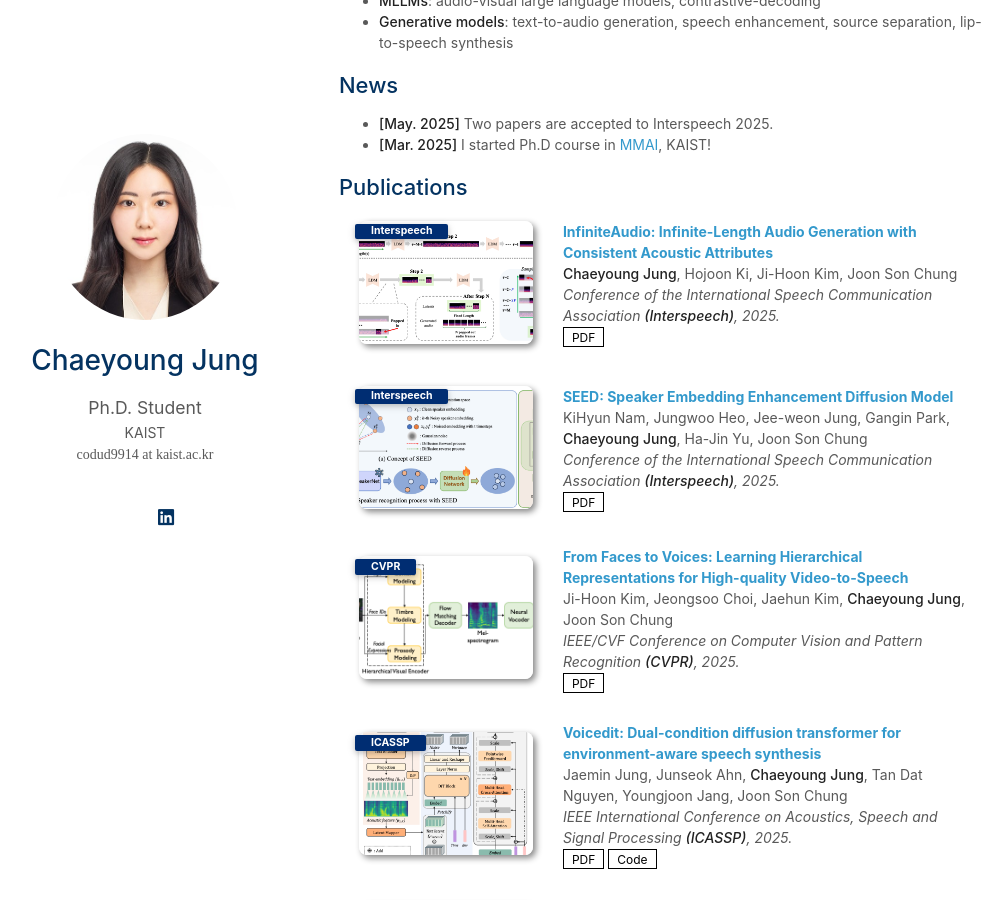
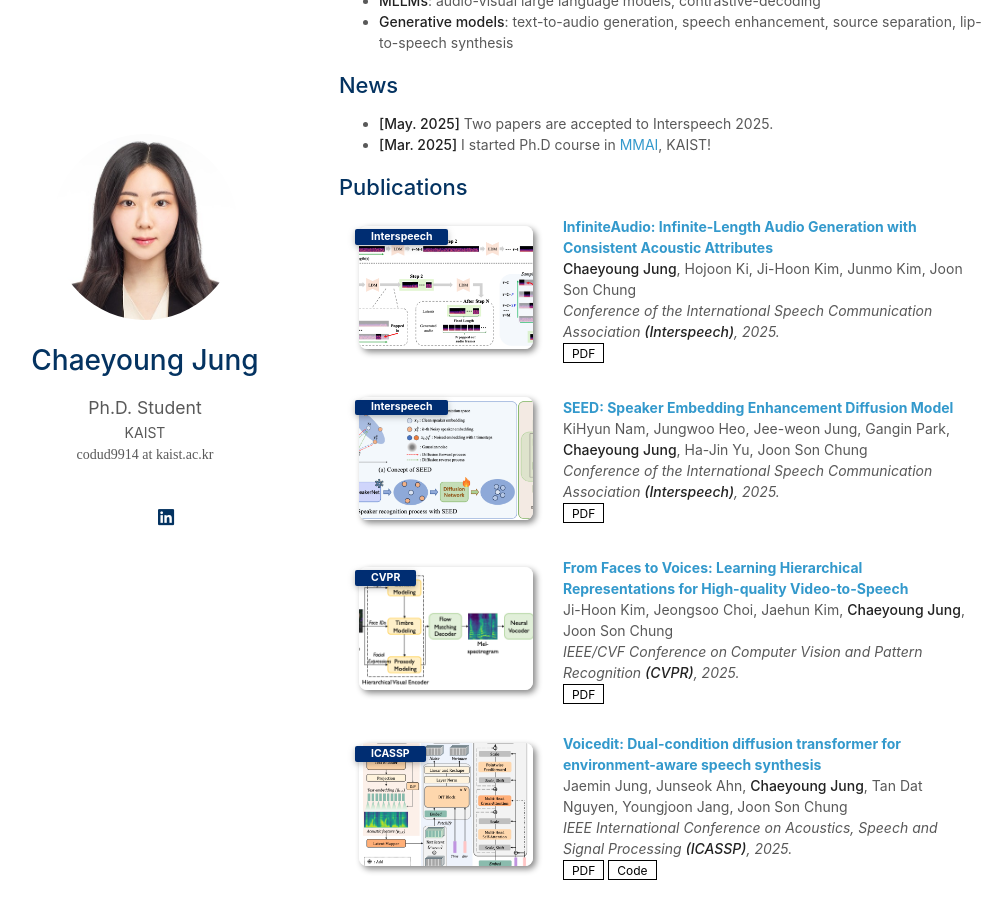
Before and after one commit to cyongong/cyongong.github.io, a Jekyll site: the page built from index.md, in a window 1280 px wide and 900 px high, scrolled down 412 px. Shown: the whole window, without its empty margins (131-1137 px from the left). Built offline with Jekyll 4.4.1, drawn with Linux system fonts in a browser that asks for light colours; a style sheet for code colours, icons or effects is not loaded; our own code applies the rules of GitHub Pages for plain Markdown files.

Commit message:
Update publications.yml

```diff
--- a/_data/publications.yml
+++ b/_data/publications.yml
@@ -1,7 +1,7 @@
 main:
 
   - title: "InfiniteAudio: Infinite-Length Audio Generation with Consistent Acoustic Attributes"
-    authors: <strong>Chaeyoung Jung</strong>, Hojoon Ki, Ji-Hoon Kim, Joon Son Chung
+    authors: <strong>Chaeyoung Jung</strong>, Hojoon Ki, Ji-Hoon Kim, Junmo Kim, Joon Son Chung
     conference_short: Interspeech
     conference: Conference of the International Speech Communication Association <strong>(Interspeech)</strong>, 2025.
     pdf: https://arxiv.org/abs/2505.16798
```
